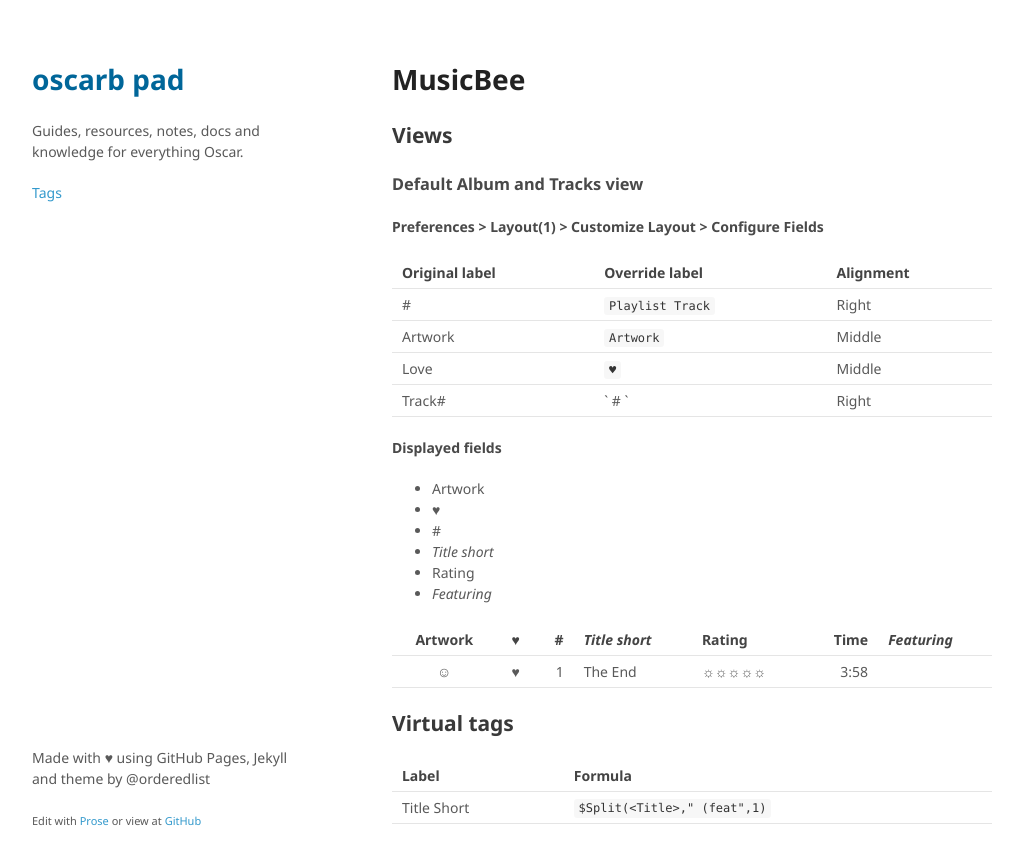
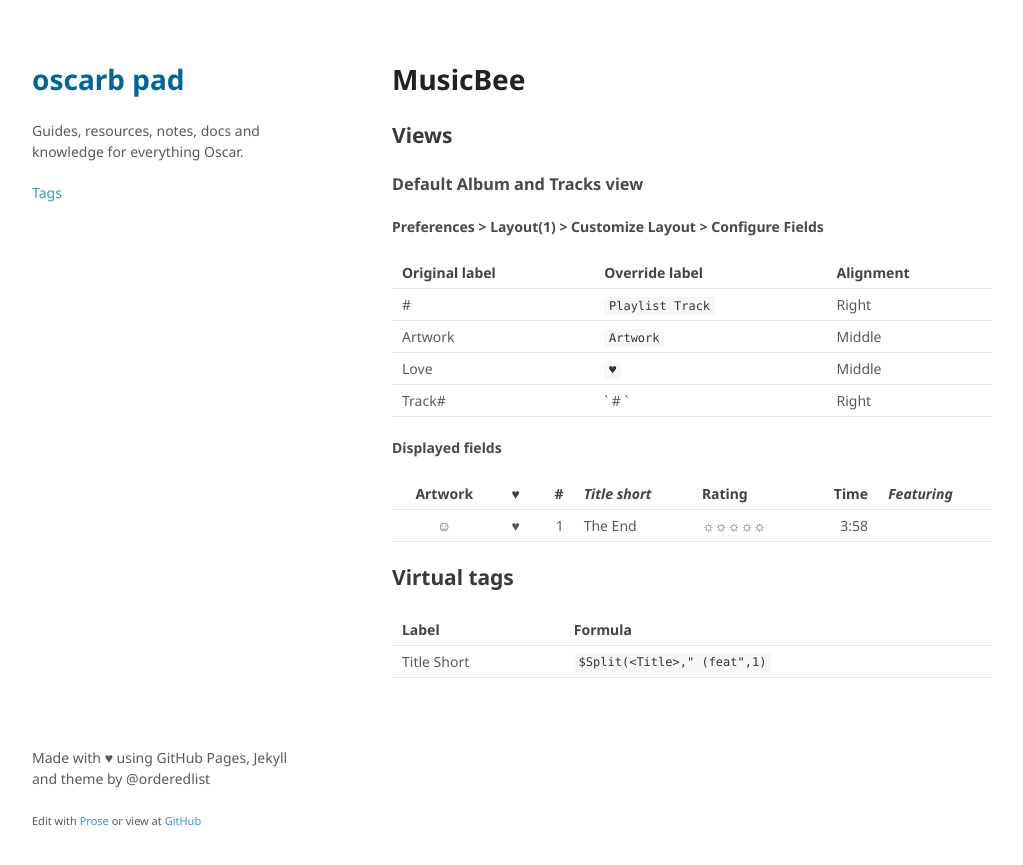
Before and after one commit to oscarb/pad, a Jekyll site: the page built from _docs/musicbee.md, in a window 1280 px wide. Shown: the top 865 px of the page, without its empty margins (128-1151 px from the left). Built offline with Jekyll 4.4.1, drawn with Linux system fonts in a browser that asks for light colours.

Commit message:
Updated musicbee.md

```diff
--- a/_docs/musicbee.md
+++ b/_docs/musicbee.md
@@ -22,17 +22,11 @@ Track#         | ` # `            | Right
 
 #### Displayed fields
 
-- Artwork
-- ♥
-- #
-- _Title short_
-- Rating
-- _Featuring_
-
-
  Artwork | ♥ | # | _Title short_ | Rating | Time |  _Featuring_
 |:------:|:-:|--:|:--------------|:-------|-----:|:-----------|
     ☺    | ♥ | 1 | The End       | ☼☼☼☼☼  | 3:58 |
+
+
 
 
 ## Virtual tags
```
